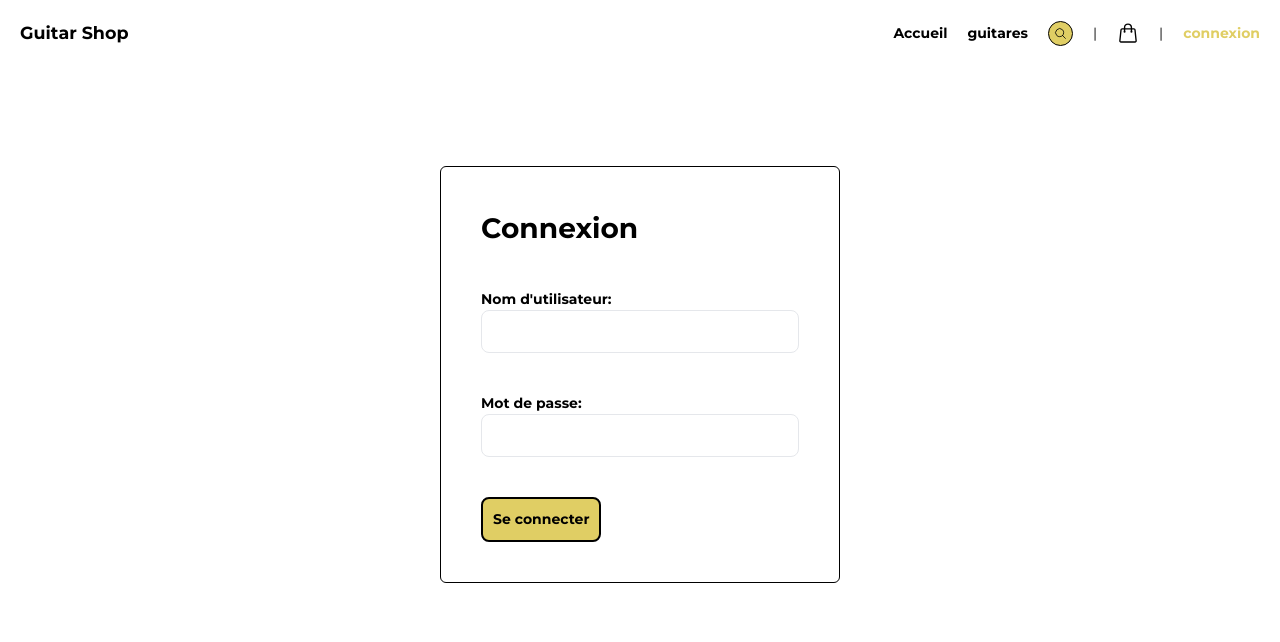
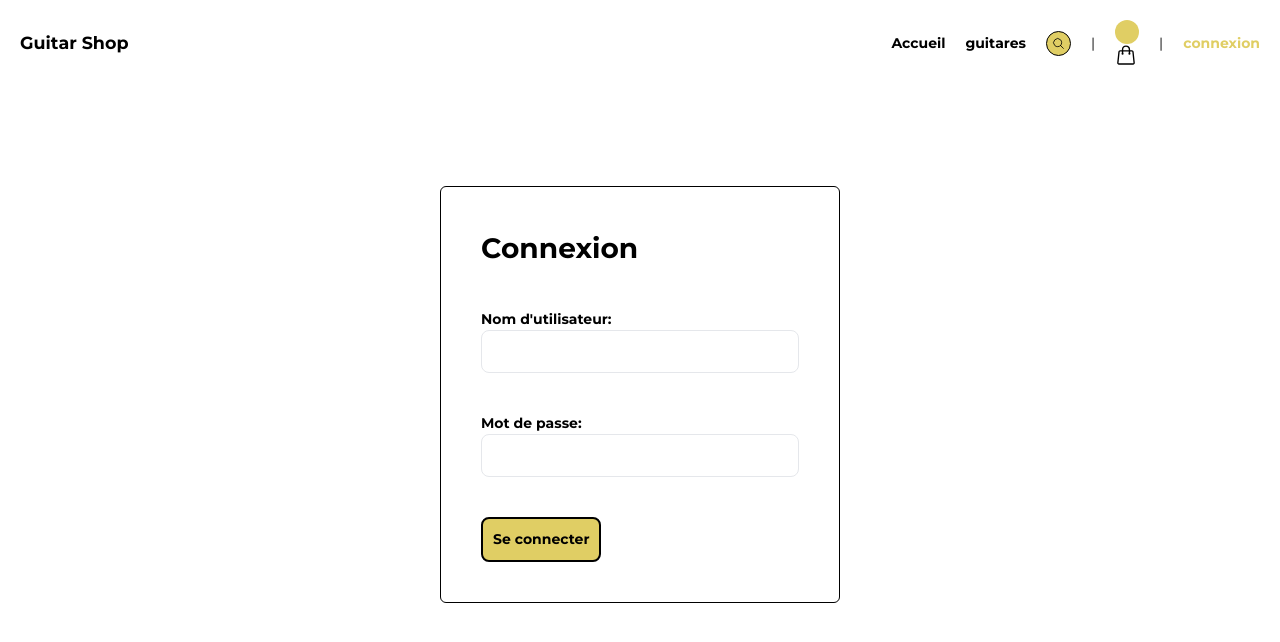
Before and after one commit to OSnaill/Guitar-Store, a Vue app in the folder front/: page /login in a window 1280 px wide. Shown: the top 642 px of the page. Built offline with nearby package versions, Linux system fonts and the light colour scheme.

Commit message:
cart stays at refresh

```diff
--- a/front/src/assets/main.css
+++ b/front/src/assets/main.css
@@ -92,7 +92,6 @@
     @apply bg-opacity-70 bg-white hover:bg-opacity-100
   }
 
-
   .onDisplay.onDisplay{
     display: block;
   }
--- a/front/src/components/layers/Cart.vue
+++ b/front/src/components/layers/Cart.vue
@@ -1,7 +1,7 @@
 <template>
     <nav class="absolute w-full max-h-screen top-0 right-0 overflow-hidden" @Click="closeCart()" v-if="isCartOpen">
         <a href="#" @click="closeCart" class=" block w-screen h-screen top-0  z-0 bg-opacity-80"></a>
-        <div class="h-full w-5/6 md:w-1/3 bg-white h-screen rounded-l-lg z-10 absolute shadow-lg top-0 right-0">
+        <div class="h-full w-5/6 md:w-1/3 bg-white rounded-l-lg z-10 absolute shadow-lg top-0 right-0">
             <section class="p-[20px] flex flex-row justify-between">
                 <h3 >Panier</h3>
                 <a href="#" @click="closeCart()">
@@ -27,7 +27,8 @@ const props = defineProps({
     isCartOpen: Boolean
 })
 const emit = defineEmits(['close-cart'])
-const store = useGuitarStore();
+const store = useGuitarStore()
+
 function closeCart(){
     emit('close-cart')
 }
@@ -35,5 +36,4 @@ function closeCart(){
 function remove(article, id){
     store.removeFromCart(article, id)
 }
-
 </script>
--- a/front/src/components/layers/Header.vue
+++ b/front/src/components/layers/Header.vue
@@ -17,7 +17,10 @@
                 </svg>
             </button>
             <p> | </p>
-            <a href="#"  @click.prevent="openCart()">
+            <a href="#"  @click.prevent="openCart()" class="relative">
+                    <div class="rounded-full text-[5px] bg-dark-yellow text-center p-[12px]">
+                     <p>  </p>
+                    </div>
                 <svg xmlns="http://www.w3.org/2000/svg" fill="none" viewBox="0 0 24 24" stroke-width="1.5" stroke="currentColor" class="">
                     <path stroke-linecap="round" stroke-linejoin="round" d="M15.75 10.5V6a3.75 3.75 0 10-7.5 0v4.5m11.356-1.993l1.263 12c.07.665-.45 1.243-1.119 1.243H4.25a1.125 1.125 0 01-1.12-1.243l1.264-12A1.125 1.125 0 015.513 7.5h12.974c.576 0 1.059.435 1.119 1.007zM8.625 10.5a.375.375 0 11-.75 0 .375.375 0 01.75 0zm7.5 0a.375.375 0 11-.75 0 .375.375 0 01.75 0z" />
                 </svg>
@@ -37,10 +40,15 @@
     </header>
 
 </template>
+<script setup>
+
+</script>
 <script>
 import NavDrawer from './NavDrawer.vue';
 import Cart from './Cart.vue';
 import { RouterLink } from 'vue-router';
+
+
 export default {
     components: {NavDrawer, Cart, RouterLink},
     data(){
--- a/front/src/stores/guitarStore.js
+++ b/front/src/stores/guitarStore.js
@@ -1,5 +1,6 @@
 import axios from "axios";
 import { defineStore } from 'pinia';
+import { stringify } from "postcss";
 import { toRaw, watch } from "vue";
 
 export const useGuitarStore = defineStore('api', {
@@ -9,7 +10,7 @@ export const useGuitarStore = defineStore('api', {
             guitars : [],
             singleGuitar: Object,
             isLoaded: false,
-            cart: [],
+            cart: localStorage.getItem('cart') ? JSON.parse(localStorage.getItem('cart')) : [],
             cartCount: 0
         }
     },
@@ -26,10 +27,13 @@ export const useGuitarStore = defineStore('api', {
       },
       async pushToCart(article) {
         this.cart.push(article)
+        console.log(JSON.stringify(this.cart))
+        localStorage.setItem('cart', JSON.stringify(this.cart))
         this.cartCount++
       },
       async removeFromCart(article, id) {
         this.cart.splice(id, 1);
+        localStorage.setItem('cart', JSON.stringify(this.cart))
         this.cartCount--
       }
     },
--- a/front/src/views/ArticleView.vue
+++ b/front/src/views/ArticleView.vue
@@ -2,7 +2,7 @@
   <main>
     <article>
       <div v-if="store.isLoaded" class="p-[20px] max-w-[400px] m-auto flex flex-col gap-[20px]">
-        <img :src="`http://localhost:8080/guitars/${store.singleGuitar.image}`" alt="Image guitare" class="max-w-[100px] m-auto">
+        <img :src=" store.singleGuitar.image ? `http://localhost:8080/guitars/${store.singleGuitar.image}` : '/src//assets/img/base_guitar.png'" alt="Image guitare" class="max-w-[100px] m-auto">
         <h4>{{ store.singleGuitar.brand_name }}</h4>
         <p class="italic">{{ store.singleGuitar.reference }}</p>
         <p class="font-bold">{{ store.singleGuitar.price }} €</p>
```
